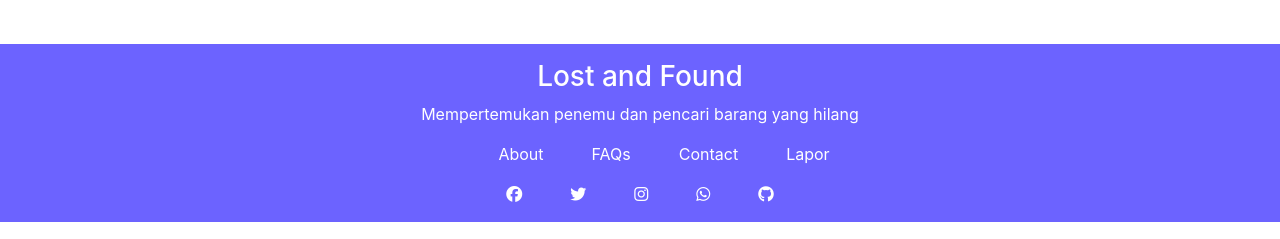
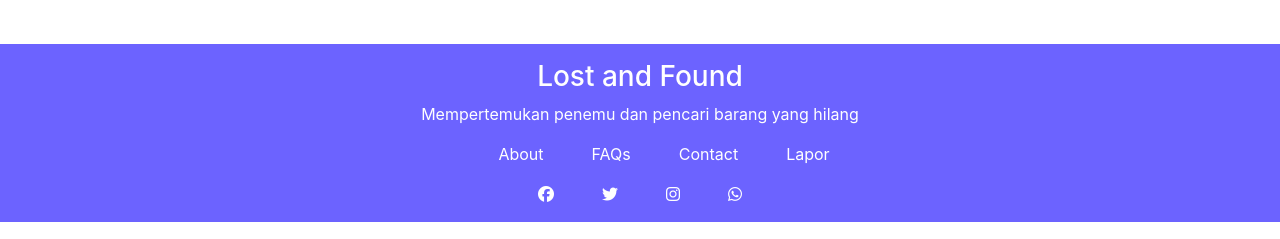
Before and after one commit to Fadil3/lost-and-found, a CodeIgniter 4 app: template app/Views/Pages/home.php in a window 1280 px wide. Shown: the part 561-800 px from the top of the page. Run offline with PHP 8.4 and a stand-in for CodeIgniter, Linux system fonts and the light colour scheme; the template is opened without the code that fills it, so the values that code supplies are empty; some libraries are stand-ins or nearby versions.

Commit message:
delete logo github

```diff
--- a/app/Views/layout/footer.php
+++ b/app/Views/layout/footer.php
@@ -13,7 +13,6 @@
             <a href="#"><i class="fab fa-twitter ml-5 text-white"></i></a>
             <a href="#"><i class="fab fa-instagram ml-5 text-white"></i></a>
             <a href="#"><i class="fab fa-whatsapp ml-5 text-white"></i></a>
-            <a href="#"><i class="fab fa-github ml-5 text-white"></i></a>
         </div>
     </div>
 </footer>
```
